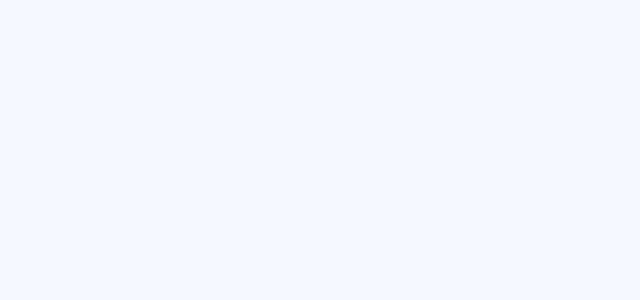
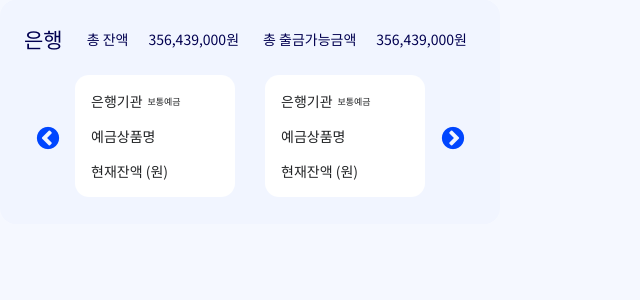
Before and after one commit to PizzaPickle/Frontend, a React (Vite) app in the folder pickle-frontend/: page / in a window 1280 px wide. Shown: the top 300 px of the page, without its empty margins (0-640 px from the left). Built offline with nearby package versions, Linux system fonts and the light colour scheme.

Commit message:
refactor: props로 너비, 높이 받기 추가

```diff
--- a/pickle-frontend/src/components/common/mydata/allmoney/AllMoney.jsx
+++ b/pickle-frontend/src/components/common/mydata/allmoney/AllMoney.jsx
@@ -21,7 +21,7 @@ import {
     BodyContainer
 } from "./AllMoney.style";
 
-export default function AllMoney() {
+export default function AllMoney(props) {
     const settings = {
         className: 'slider variable-width',
         slidesToShow: 2,
@@ -33,7 +33,7 @@ export default function AllMoney() {
     };
 
     return (
-        <Container>
+        <Container height={props.height} max-width={props.maxWidth}>
             <BankInfo>
                 <BankTitle>은행</BankTitle>
                 <BalanceContainer>
--- a/pickle-frontend/src/components/common/mydata/allmoney/AllMoney.style.js
+++ b/pickle-frontend/src/components/common/mydata/allmoney/AllMoney.style.js
@@ -3,8 +3,8 @@ import styled, { css } from "styled-components";
 
 export const Container = styled.div`
     background-color:#F1F5FF;
-    max-width:500px;
-    height:224px;
+    max-width: ${(props) => props.maxWidth || '500px'};
+    height:  ${(props) => props.height || '224px'};
     padding:24px;
     border-radius: 16px;
 
--- /dev/null
+++ b/pickle-frontend/src/components/customer-home/profit-card/ProfitCard.jsx
@@ -0,0 +1,12 @@
+import React from "react";
+import AllMoney from "../../common/mydata/allmoney/AllMoney";
+
+export default function ProfitCard() {
+
+    return (
+        <>
+        <AllMoney></AllMoney>
+        </>
+    );
+
+}
--- a/pickle-frontend/src/routes/test/TestPage.jsx
+++ b/pickle-frontend/src/routes/test/TestPage.jsx
@@ -1,8 +1,10 @@
 import React from "react";
+import ProfitCard from "../../components/customer-home/profit-card/ProfitCard";
 
 export default function TestPage() {
   return (
     <>
+    <ProfitCard></ProfitCard>
     </>
   );
 }
```
Also changed, not shown: pickle-frontend/src/components/customer-home/profit-card/ProfitCard.style.js (added).
